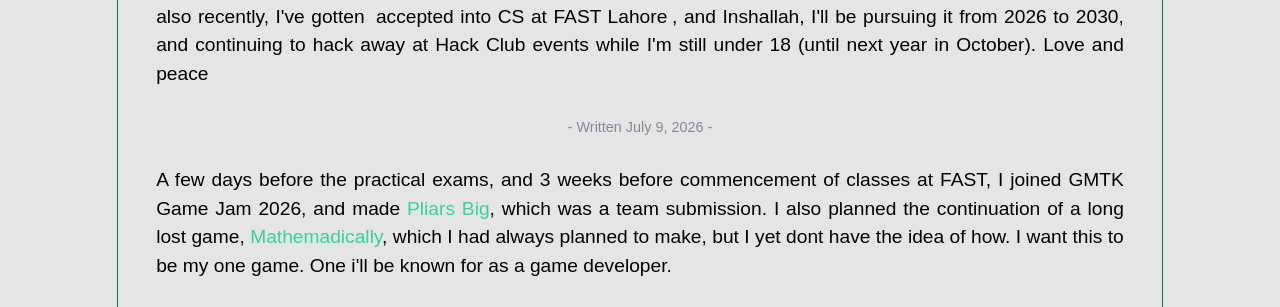
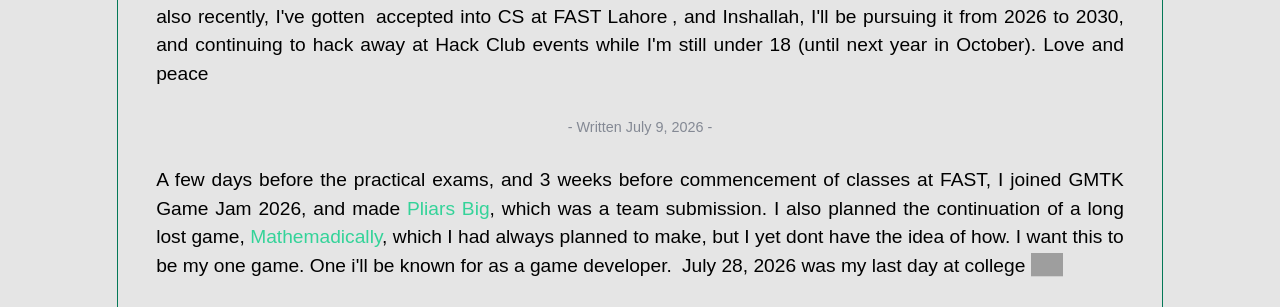
Before and after one commit to Alimadcorp/Site, a plain HTML site: page about.html in a window 1280 px wide. Shown: the part 4819-5126 px from the top of the page. Drawn offline with nearby package versions, Linux system fonts and the light colour scheme; grey boxes are pictures that could not be loaded; a web font is replaced by a local one.

Commit message:
add to about

```diff
--- a/about.html
+++ b/about.html
@@ -469,7 +469,9 @@
           a team submission. I also planned the continuation of a long lost game, <a
             href="https://alimad.itch.io/mathemadically" class="text-emerald-400">Mathemadically</a>, which I had always
           planned to make, but I yet dont have the idea of how. I want this to be my one game. One i'll be known for as
-          a game developer.
+          a game developer. <span class="hover:bg-emerald-500/20 px-1 rounded cursor-help"
+            title="addition made on 30 Jul, 2026">July 28, 2026 was my last day at college <img
+              src="https://e.alimad.co/cryign" alt=":cryign:" class="h-5 inline -translate-y-0.5"></span>
         </p>
 
         <p class="text-center text-xs text-gray-500/80" title="date of the write time of the text above">- Added July
--- a/sitemap.xml
+++ b/sitemap.xml
@@ -8,7 +8,7 @@
   </url>
   <url>
     <loc>https://alimad.co/about</loc>
-    <lastmod>2026-07-26</lastmod>
+    <lastmod>2026-07-30</lastmod>
     <changefreq>monthly</changefreq>
     <priority>0.8</priority>
   </url>
```
